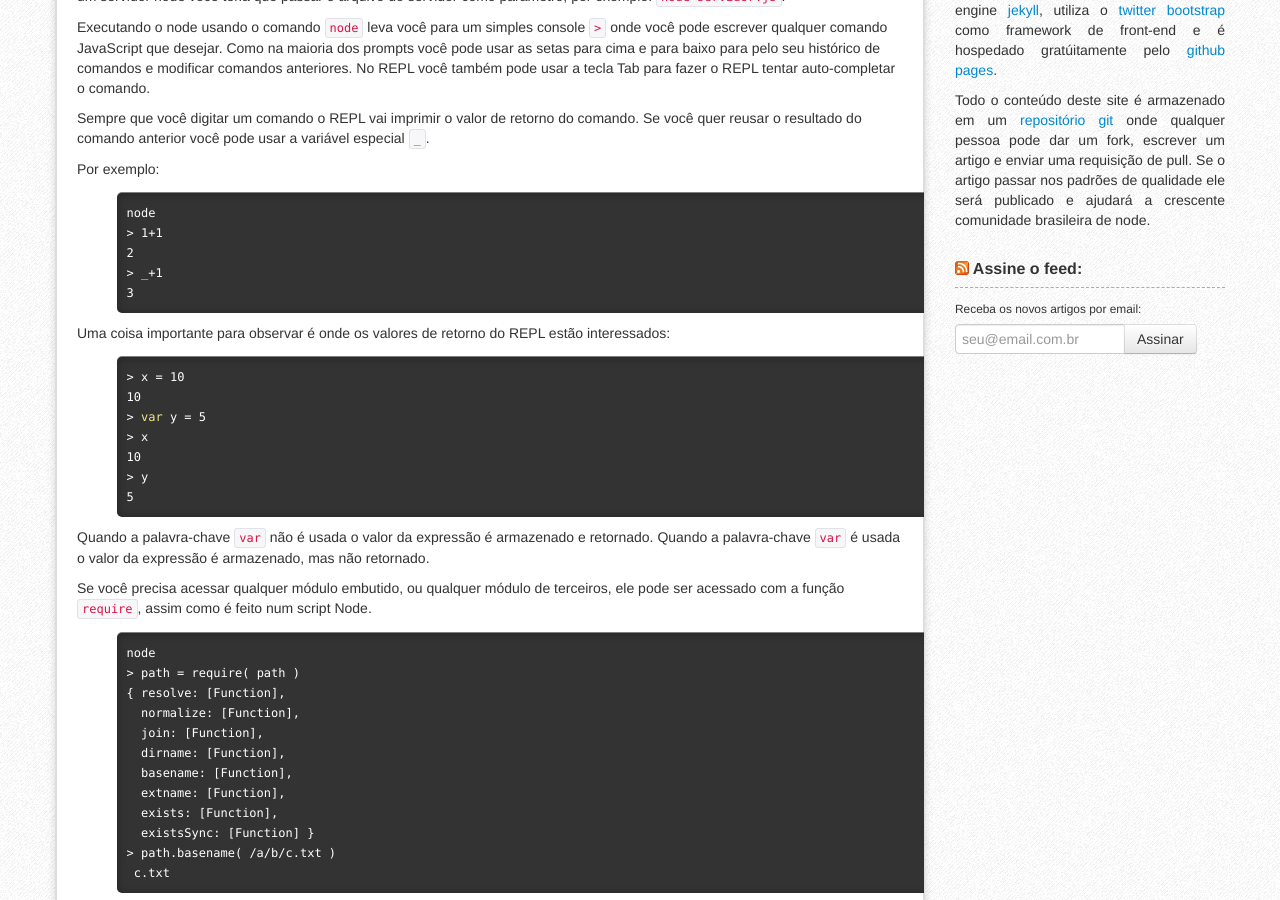
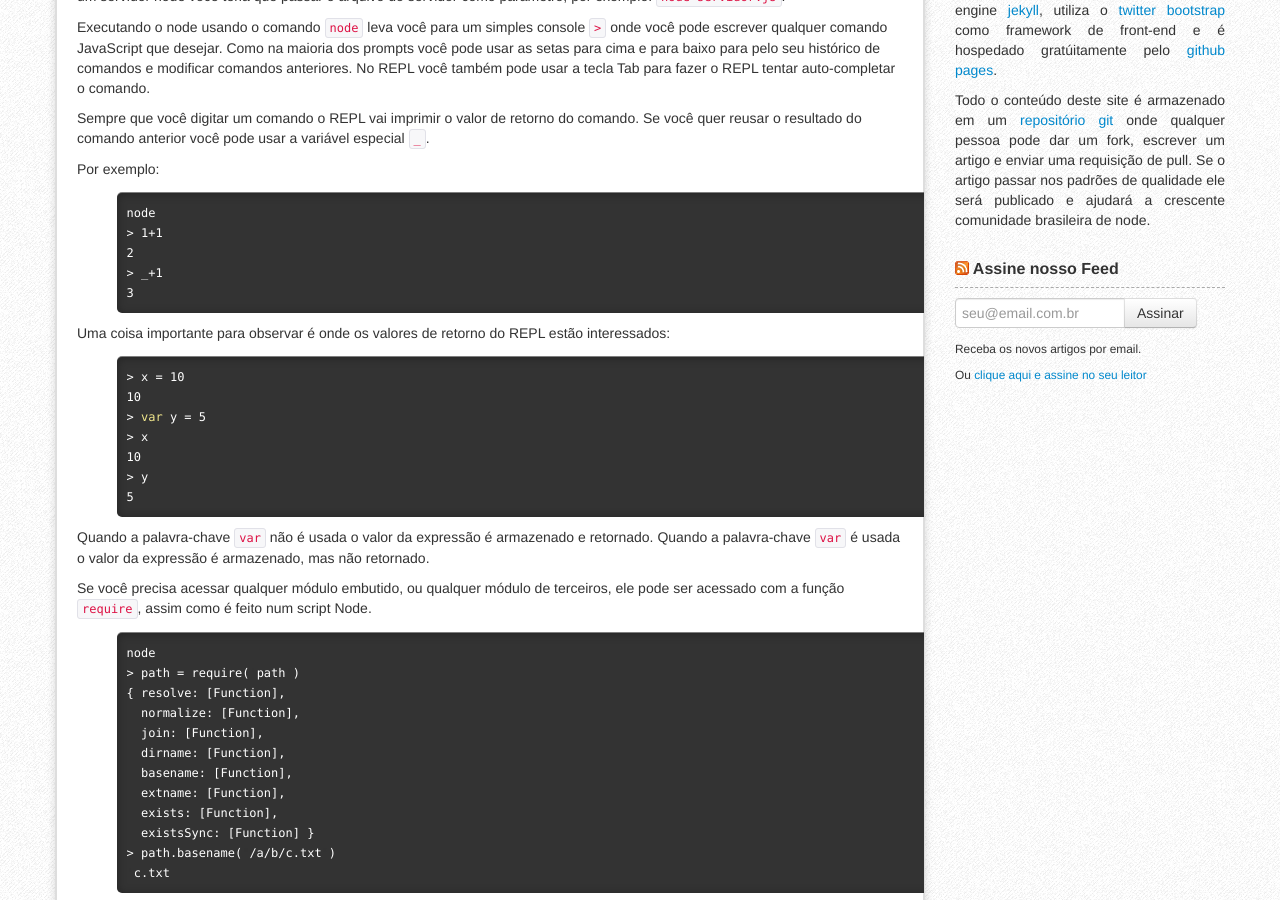
Before and after one commit to nodebr/NodeBR.com, a Jekyll site: the page built from index.html, in a window 1280 px wide and 900 px high, scrolled down 470 px. Built offline with Jekyll 4.4.1, drawn with Linux system fonts in a browser that asks for light colours; the list of posts is cut into pages by our own code.

Commit message:
Arrumando o feed-rss

```diff
--- a/_includes/feed-subscribe.html
+++ b/_includes/feed-subscribe.html
@@ -1,11 +1,12 @@
 <form class=".form-inline" action="http://feedburner.google.com/fb/a/mailverify" method="post" target="popupwindow" onsubmit="window.open('http://feedburner.google.com/fb/a/mailverify?uri=NodeBR', 'popupwindow', 'scrollbars=yes,width=550,height=520');return true">
 <fieldset>
-  <h4><img src="{{ site.url }}/img/rss-feed.png" class="icon-feeds" /> Assine o feed:</h4>
-  <label><small>Receba os novos artigos por email:</small></label>
+  <h4><a href="http://feeds.feedburner.com/NodeBR/" rel="nofollow"><img src="{{ site.url }}/img/rss-feed.png" class="icon-feeds" /></a> Assine nosso Feed</h4>
   <div class="input-append">
     <input type="email" class="span2 input-small" name="email" placeholder="seu@email.com.br" required/>
     <input type="submit" value="Assinar" class="btn"/>
   </div>
+  <label><small>Receba os novos artigos por email.</small></label>
+  <label><small>Ou <a href="http://feeds.feedburner.com/NodeBR/" rel="nofollow">clique aqui e assine no seu leitor</a></small></label>
   <input type="hidden" value="NodeBR" name="uri"/>
   <input type="hidden" name="loc" value="pt_BR"/>
 </fieldset>
```
